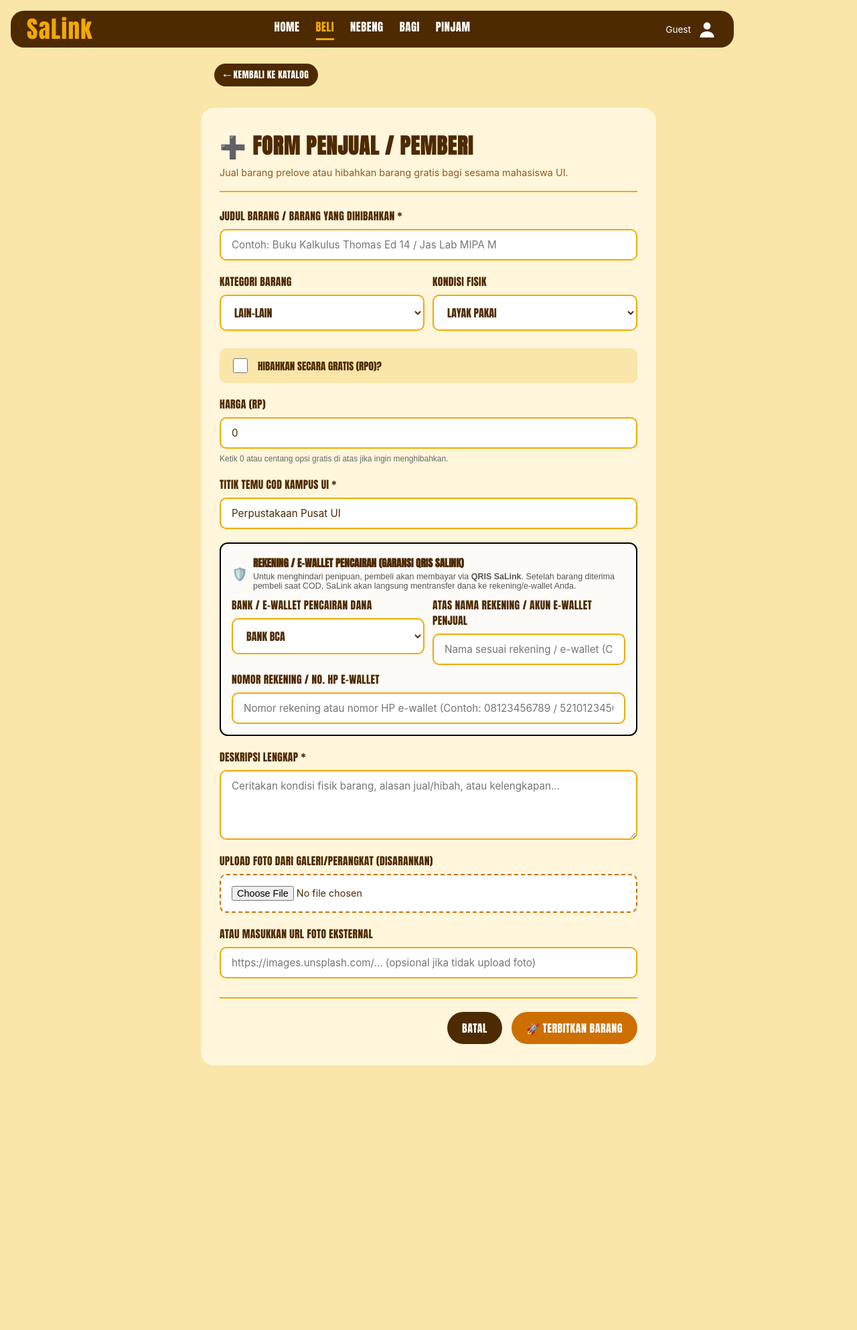
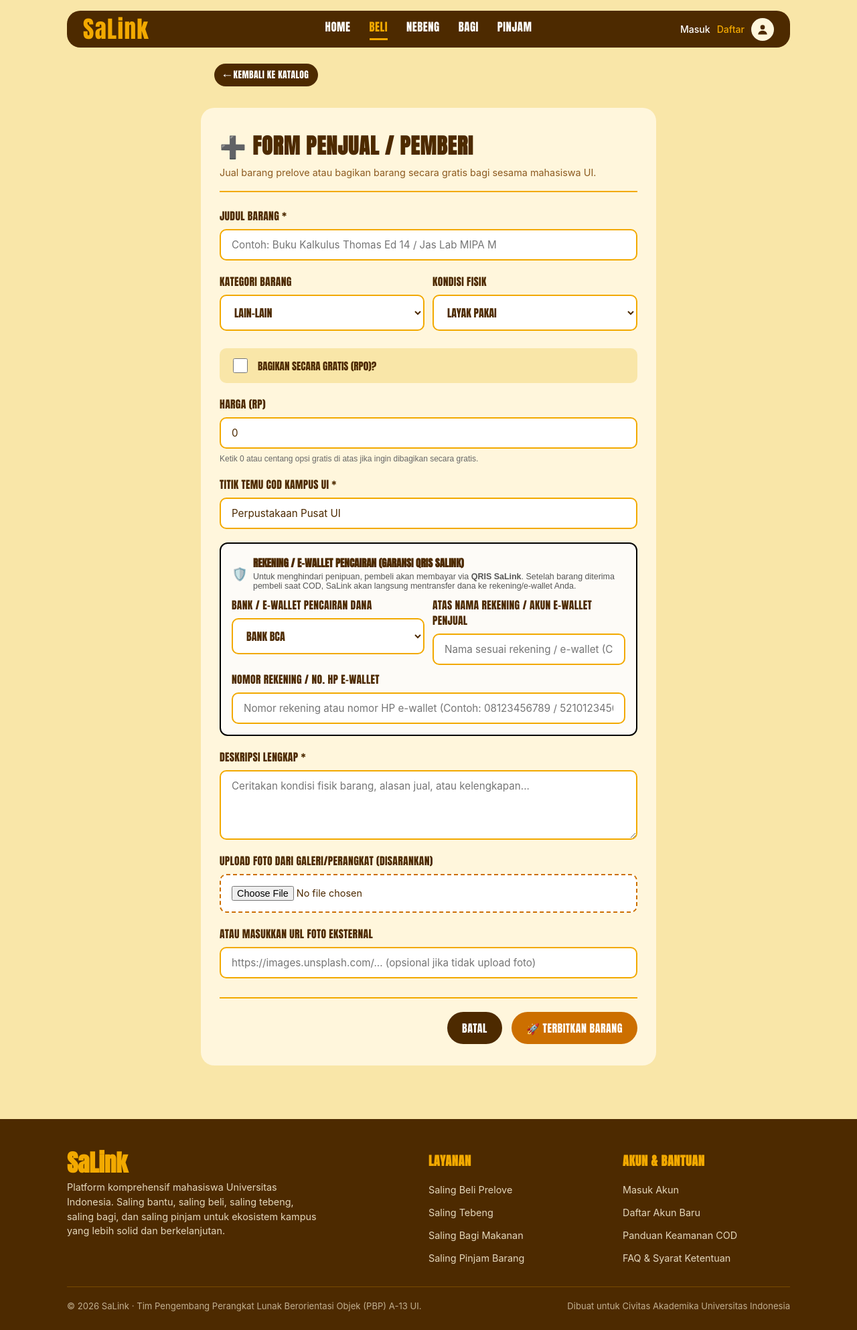
Before and after one commit to PBP-A-13/SaLink, a Django app: page /saling-beli/tambah/ in a window 1280 px wide. Shown: the whole page at 67% size. Before the commit the page ends 1591 px from the top, so only its background shows below. Run offline with Django 5.2, Linux system fonts and the light colour scheme; parts of the project's set-up code (start-up, migrations or seed data) failed here and were passed over.

Commit message:
fix(saling_beli): align navbar with main page

```diff
--- a/saling_beli/forms.py
+++ b/saling_beli/forms.py
@@ -65,7 +65,7 @@ class ItemListingForm(forms.ModelForm):
             'description': forms.Textarea(attrs={
                 'class': 'form-textarea',
                 'rows': 4,
-                'placeholder': 'Ceritakan kondisi fisik barang, alasan jual/hibah, atau kelengkapan...',
+                'placeholder': 'Ceritakan kondisi fisik barang, alasan jual, atau kelengkapan...',
                 'required': True,
             }),
             'pickup_location': forms.TextInput(attrs={
@@ -94,10 +94,10 @@ class ItemListingForm(forms.ModelForm):
             }),
         }
         labels = {
-            'title': 'Judul Barang / Barang yang Dihibahkan',
+            'title': 'Judul Barang',
             'category': 'Kategori Barang',
             'condition': 'Kondisi Fisik',
-            'is_free': 'Hibahkan Secara Gratis (Rp0)?',
+            'is_free': 'Bagikan Secara Gratis (Rp0)?',
             'price': 'Harga (Rp)',
             'description': 'Deskripsi Lengkap',
             'pickup_location': 'Titik Temu COD Kampus UI',
--- a/saling_beli/views.py
+++ b/saling_beli/views.py
@@ -199,7 +199,7 @@ def make_offer(request, listing_id):
 
 	item = get_object_or_404(ItemListing, pk=listing_id)
 	if item.is_free or item.price <= 0:
-		return JsonResponse({'error': 'Barang gratis / hibah tidak dapat dinego.'}, status=400)
+		return JsonResponse({'error': 'Barang gratis tidak dapat dinego.'}, status=400)
 
 	if item.user == request.user:
 		return JsonResponse({'error': 'Anda tidak bisa menawar barang milik sendiri.'}, status=400)
--- a/static/saling_beli/saling-beli.css
+++ b/static/saling_beli/saling-beli.css
@@ -55,62 +55,6 @@ body {
 a {
   color: inherit;
   text-decoration: none;
-}
-
-/* ---------- Navbar ---------- */
-.navbar {
-  display: grid;
-  grid-template-columns: 1fr auto 1fr;
-  align-items: center;
-  margin: var(--space-3) var(--space-3) 0;
-  padding: 10px var(--space-4);
-  background: var(--salink-dark);
-  border-radius: var(--radius-card);
-}
-
-.navbar__logo {
-  font-size: 2.2rem;
-  line-height: 1;
-  letter-spacing: 0.04em;
-  color: var(--salink-accent);
-  justify-self: start;
-}
-
-.navbar__menu {
-  display: flex;
-  gap: var(--space-4);
-  font-size: 1.05rem;
-  text-transform: uppercase;
-}
-
-.navbar__menu a {
-  padding-bottom: var(--space-1);
-  border-bottom: 3px solid transparent;
-  color: var(--salink-white);
-  transition: color 0.15s ease;
-}
-
-.navbar__menu a:hover {
-  color: var(--salink-accent);
-}
-
-.navbar__menu a.is-active {
-  border-bottom-color: var(--salink-accent);
-}
-
-.navbar__profile {
-  display: flex;
-  align-items: center;
-  gap: var(--space-2);
-  justify-self: end;
-  font-size: 0.85rem;
-  color: var(--salink-white);
-}
-
-.navbar__avatar {
-  width: 32px;
-  height: 32px;
-  color: var(--salink-white);
 }
 
 /* ---------- Page, search, aksi katalog ---------- */
--- a/templates/_footer.html
+++ b/templates/_footer.html
@@ -10,7 +10,7 @@
     <div class="footer-column">
       <h3>Layanan</h3>
       <ul>
-        <li><a href="{% url 'saling_beli:index' %}">Saling Beli & Hibah</a></li>
+        <li><a href="{% url 'saling_beli:index' %}">Saling Beli Prelove</a></li>
         <li><a href="/saling-tebeng/">Saling Tebeng</a></li>
         <li><a href="{% url 'saling_bagi:index' %}">Saling Bagi Makanan</a></li>
         <li><a href="{% url 'saling_pinjam:item_list' %}">Saling Pinjam Barang</a></li>
--- a/templates/saling_beli/saling-beli-form.html
+++ b/templates/saling_beli/saling-beli-form.html
@@ -4,7 +4,7 @@
 <head>
   <meta charset="UTF-8">
   <meta name="viewport" content="width=device-width, initial-scale=1">
-  <title>SaLink - Jual / Hibahkan Barang</title>
+  <title>SaLink - Jual / Berbagi Barang</title>
   <link rel="preconnect" href="https://fonts.googleapis.com">
   <link rel="preconnect" href="https://fonts.gstatic.com" crossorigin>
   <link href="https://fonts.googleapis.com/css2?family=Anton&display=swap" rel="stylesheet">
@@ -12,30 +12,7 @@
 </head>
 <body>
 
-  <!-- Navbar Global SaLink -->
-  <header class="navbar">
-    <a href="/" class="navbar__logo">SaLink</a>
-
-    <nav class="navbar__menu" aria-label="Navigasi utama">
-      <a href="/">Home</a>
-      <a href="{% url 'saling_beli:index' %}" class="is-active" aria-current="page">Beli</a>
-      <a href="/saling-tebeng/">Nebeng</a>
-      <a href="/saling-bagi/">Bagi</a>
-      <a href="{% url 'saling_pinjam:item_list' %}">Pinjam</a>
-    </nav>
-
-    <div class="navbar__profile">
-      {% if user.is_authenticated %}
-        <span>{{ user.username }}</span>
-      {% else %}
-        <span>Guest</span>
-      {% endif %}
-      <svg class="navbar__avatar" viewBox="0 0 24 24" aria-hidden="true">
-        <circle cx="12" cy="8" r="4" fill="currentColor"/>
-        <path d="M4 21c0-4.4 3.6-7 8-7s8 2.6 8 7z" fill="currentColor"/>
-      </svg>
-    </div>
-  </header>
+  {% include "_navbar.html" with active_nav="beli" %}
 
   <main class="page">
     <div style="max-width: 640px; margin: 0 auto;">
@@ -48,7 +25,7 @@
       <header class="form-shell__header">
         <h1 class="form-shell__title">➕ Form Penjual / Pemberi</h1>
         <p class="form-shell__subtitle">
-          Jual barang prelove atau hibahkan barang gratis bagi sesama mahasiswa UI.
+          Jual barang prelove atau bagikan barang secara gratis bagi sesama mahasiswa UI.
         </p>
       </header>
 
@@ -86,12 +63,12 @@
           </div>
         </div>
 
-        <!-- Checkbox Gratis / Hibah -->
+        <!-- Checkbox Gratis -->
         <div class="form-group" style="margin-top: 6px;">
           <label class="form-checkbox-row" for="{{ form.is_free.id_for_label }}">
             {{ form.is_free }}
             <span style="font-family: inherit; font-size: 0.95rem; text-transform: uppercase;">
-              {{ form.is_free.label }}
+              Bagikan Secara Gratis (Rp0)?
             </span>
           </label>
         </div>
@@ -101,7 +78,7 @@
           <label class="form-label" for="{{ form.price.id_for_label }}">{{ form.price.label }}</label>
           {{ form.price }}
           <span style="font-family: sans-serif; font-size: 0.75rem; color: #666;">
-            Ketik 0 atau centang opsi gratis di atas jika ingin menghibahkan.
+            Ketik 0 atau centang opsi gratis di atas jika ingin dibagikan secara gratis.
           </span>
         </div>
 
@@ -218,5 +195,7 @@
       }
     });
   </script>
+  {% include "_footer.html" %}
+
 </body>
 </html>
--- a/templates/saling_beli/saling-beli.html
+++ b/templates/saling_beli/saling-beli.html
@@ -29,7 +29,7 @@
       </form>
 
       <a href="{% url 'saling_beli:item_create' %}" class="btn-salink btn-salink--primary" style="height: 48px; padding-inline: 20px; font-size: 0.95rem;">
-        ➕ Jual / Hibahkan
+        ➕ Jual / Berbagi Gratis
       </a>
     </div>
 
@@ -49,7 +49,7 @@
             <a href="{% url 'saling_beli:item_detail' item.id %}">{{ item.title }}</a>
           </h2>
           <p class="card__price {% if item.is_free %}is-free{% endif %}">
-            {% if item.is_free %}🎁 Hibah Gratis{% else %}Rp{{ item.price|floatformat:"0g" }}{% endif %}
+            {% if item.is_free %}🎁 Gratis{% else %}Rp{{ item.price|floatformat:"0g" }}{% endif %}
           </p>
 
           <div class="card__actions">
```
Also changed, not shown: templates/saling_beli/saling-beli-detail.html (+35 -22 lines).
